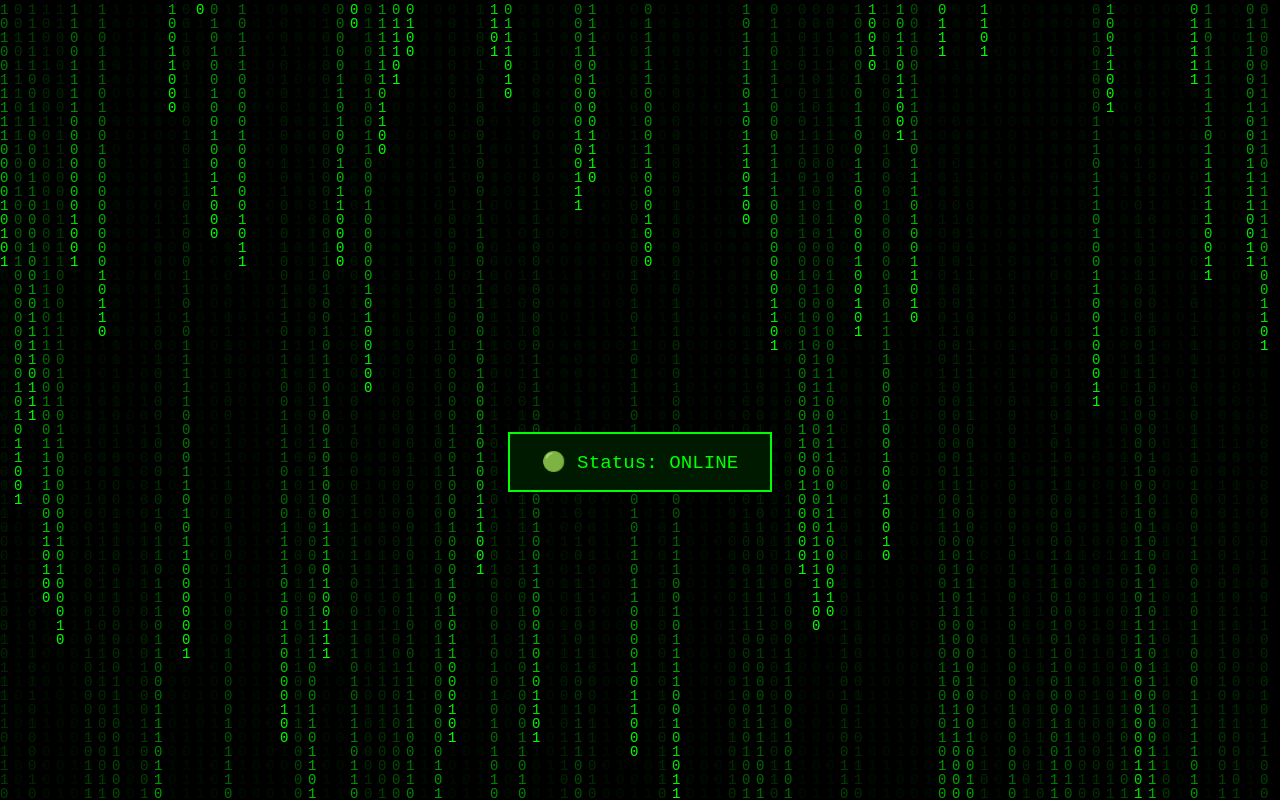
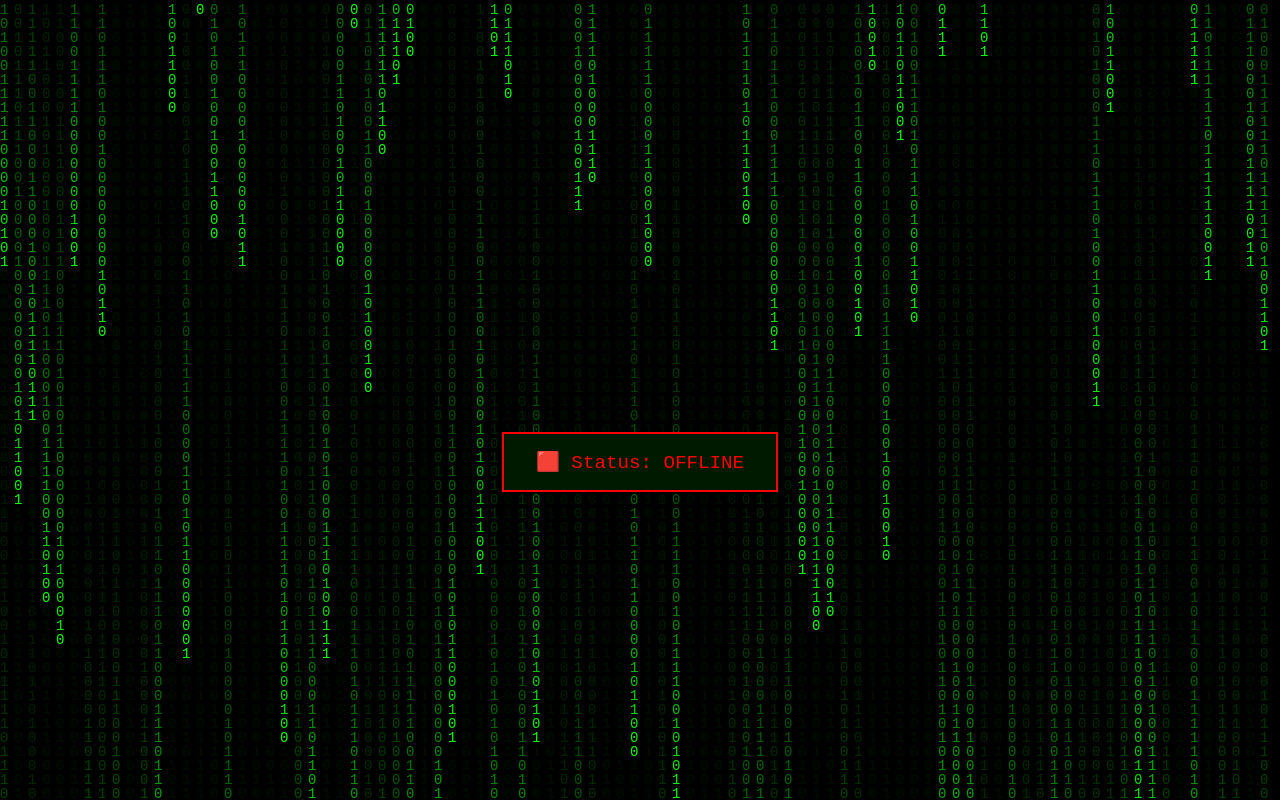
Before and after one commit to XVENON4X/Hsexbusy, a plain HTML site: page index.html in a window 1280 px wide. Drawn offline with Linux system fonts and the light colour scheme; no server answers.

Commit message:
Update index.html

```diff
--- a/index.html
+++ b/index.html
@@ -69,6 +69,16 @@
       box-shadow: 0 0 10px #00ff00;
     }
 
+    .offline {
+      border-color: #ff0000;
+      color: #ff0000;
+    }
+
+    .bad-gateway {
+      border-color: #ffaa00;
+      color: #ffaa00;
+    }
+
     .matrix {
       position: absolute;
       top: 0;
@@ -87,7 +97,7 @@
 <body>
   <div class="terminal">
     <h1>Witaj w systemie HEX93x</h1>
-    <a class="status-button" href="https://hex93x.online" target="_blank">🟢 Status: ONLINE</a>
+    <a class="status-button" id="statusBtn" href="https://hex93x.online" target="_blank">🔄 Sprawdzanie statusu...</a>
   </div>
 
   <div class="matrix">
@@ -95,7 +105,7 @@
   </div>
 
   <script>
-    // Matrix-style background
+    // Matrix rain effect
     const canvas = document.getElementById('matrixCanvas');
     const ctx = canvas.getContext('2d');
 
@@ -110,15 +120,13 @@
     function drawMatrix() {
       ctx.fillStyle = "rgba(0, 0, 0, 0.05)";
       ctx.fillRect(0, 0, canvas.width, canvas.height);
-
       ctx.fillStyle = "#0F0";
       ctx.font = fontSize + "px monospace";
 
-      for(let i = 0; i < drops.length; i++) {
+      for (let i = 0; i < drops.length; i++) {
         const text = letters[Math.floor(Math.random() * letters.length)];
         ctx.fillText(text, i * fontSize, drops[i] * fontSize);
-
-        if(drops[i] * fontSize > canvas.height && Math.random() > 0.975) {
+        if (drops[i] * fontSize > canvas.height && Math.random() > 0.975) {
           drops[i] = 0;
         }
         drops[i]++;
@@ -131,6 +139,31 @@
       canvas.width = window.innerWidth;
       canvas.height = window.innerHeight;
     });
+
+    // Status checker
+    async function checkStatus() {
+      const btn = document.getElementById("statusBtn");
+
+      try {
+        const response = await fetch("https://hex93x.online", {
+          method: "GET",
+          mode: "no-cors"
+        });
+
+        // NOTE: no-cors mode won't allow us to read the status,
+        // so we assume if fetch didn't throw error, it's online.
+        btn.textContent = "🟢 Status: ONLINE";
+      } catch (error) {
+        // Could not connect or 5xx error
+        btn.textContent = "🟥 Status: OFFLINE";
+        btn.classList.add("offline");
+      }
+
+      // Optional: use cors proxy if you need to read status codes
+      // (Not recommended unless you control the proxy)
+    }
+
+    checkStatus();
   </script>
 </body>
 </html>
```
